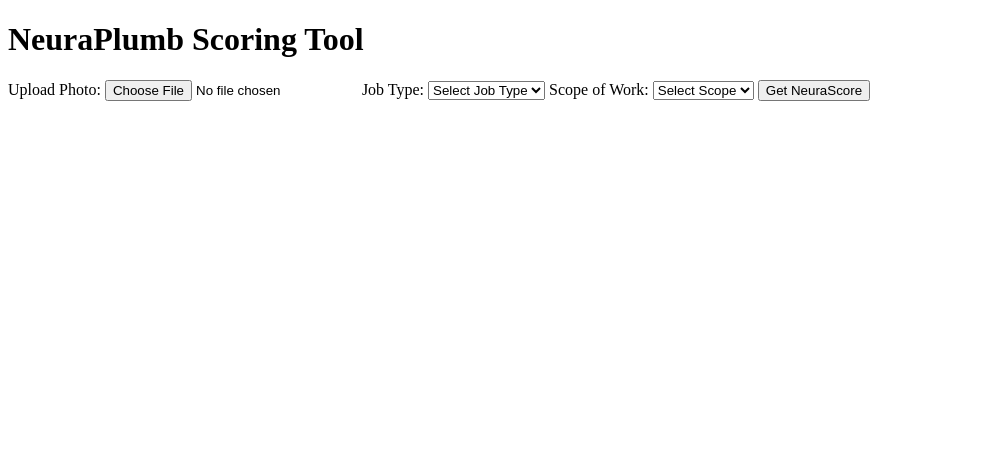
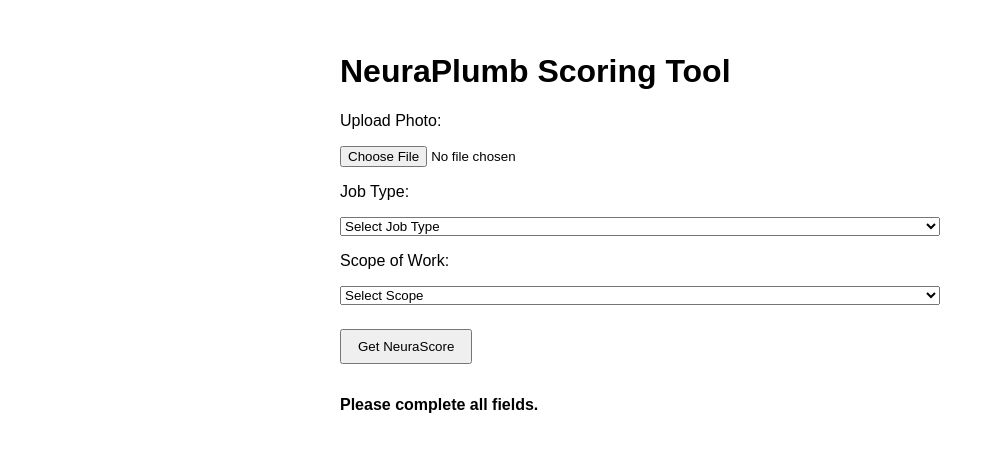
Before and after one commit to Neuraplumb/NeuraPlumb, a plain HTML site: page index.html in a window 1280 px wide. Both pictures are taken after a click on the button "Get NeuraScore". Shown: the whole page, without its empty margins (0-995 px from the left). Drawn offline with Linux system fonts and the light colour scheme.

Commit message:
clean changes

```diff
--- a/index.html
+++ b/index.html
@@ -4,6 +4,27 @@
   <meta charset="UTF-8" />
   <meta name="viewport" content="width=device-width, initial-scale=1.0" />
   <title>NeuraPlumb Scoring Tool</title>
+  <style>
+    body {
+      font-family: Arial;
+      padding: 2rem;
+      max-width: 600px;
+      margin: auto;
+    }
+    label, select, input {
+      display: block;
+      margin-top: 1rem;
+      width: 100%;
+    }
+    button {
+      margin-top: 1.5rem;
+      padding: 0.5rem 1rem;
+    }
+    #result {
+      margin-top: 2rem;
+      font-weight: bold;
+    }
+  </style>
 </head>
 <body>
   <h1>NeuraPlumb Scoring Tool</h1>
@@ -28,8 +49,23 @@
     <option value="replacement">Replacement</option>
   </select>
 
-  <button onclick="alert('NeuraScore is not live yet')">Get NeuraScore</button>
+  <button onclick="getScore()">Get NeuraScore</button>
+  <div id="result"></div>
 
-  <div id="result"></div>
+  <script>
+    function getScore() {
+      const job = document.getElementById('job').value;
+      const scope = document.getElementById('scope').value;
+      const photo = document.getElementById('photo').files[0];
+
+      if (!job || !scope || !photo) {
+        document.getElementById('result').innerText = "Please complete all fields.";
+        return;
+      }
+
+      const mockScore = Math.floor(Math.random() * 5) + 1;
+      document.getElementById('result').innerText = "Your NeuraScore: " + mockScore + "/5 (mock)";
+    }
+  </script>
 </body>
 </html>
```
